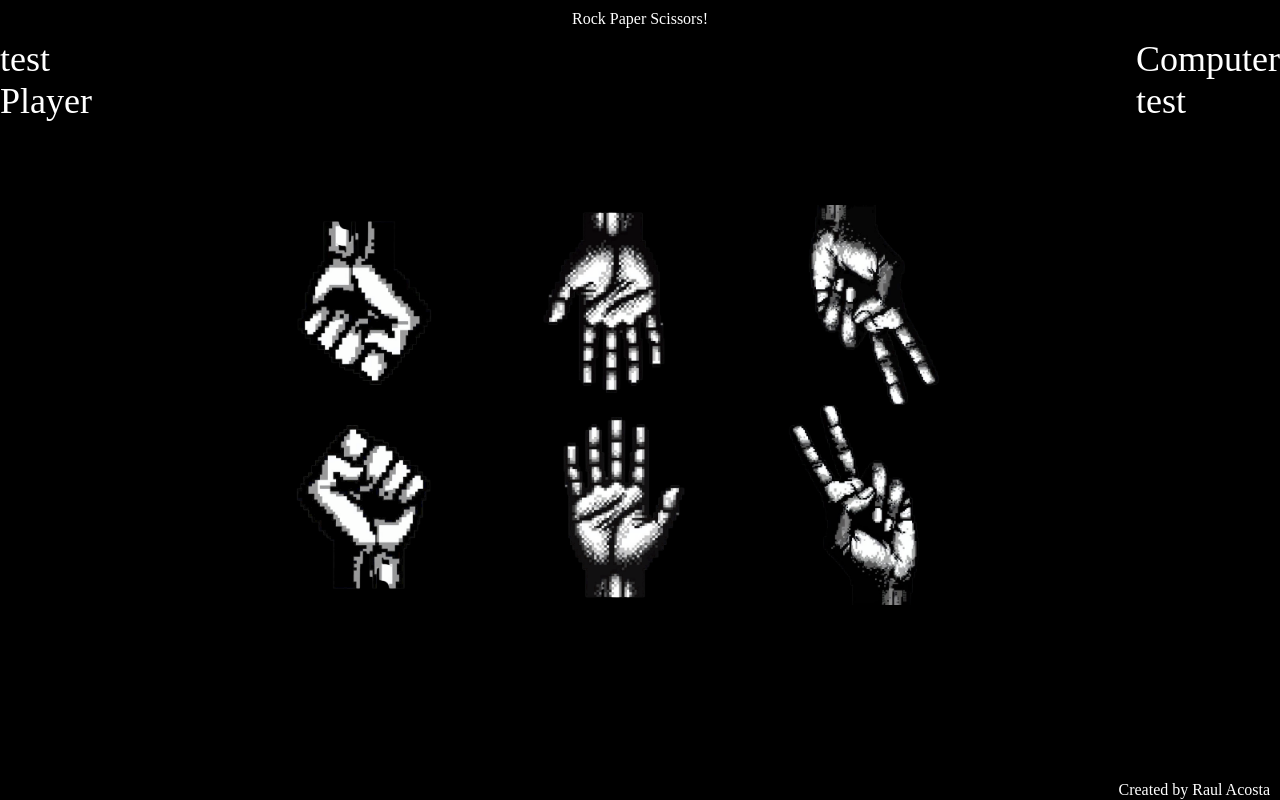
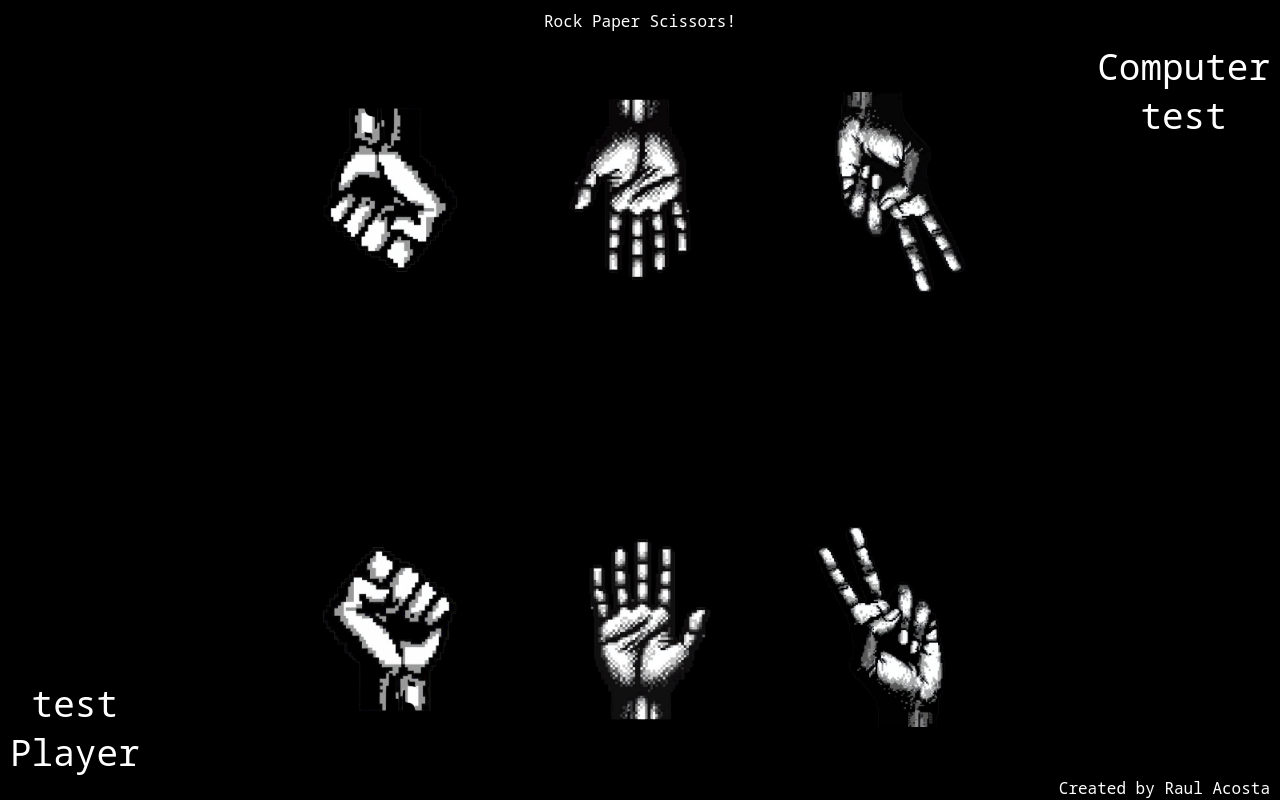
Before and after one commit to racodess/odin-rock-paper-scissors, a plain HTML site: page index.html in a window 1280 px wide. Drawn offline with Linux system fonts and the light colour scheme.

Commit message:
Add Noto Sans Mono font, Adjust alignment of multiple divs

```diff
--- a/style.css
+++ b/style.css
@@ -1,3 +1,5 @@
+@import url("https://fonts.googleapis.com/css2?family=Noto+Sans+Mono:wght@100..900&display=swap");
+
 * {
   margin: 0px;
 }
@@ -8,14 +10,12 @@ body {
   flex-direction: column;
   background-color: black;
   color: white;
-}
-
-#header,
-#footer {
-  padding: 10px;
+  font-family: "Noto Sans Mono", monospace;
+  margin: 0px 10px;
 }
 
 #header {
+  padding: 10px;
   text-align: center;
 }
 
@@ -27,7 +27,7 @@ body {
 #center-container {
   display: flex;
   justify-content: center;
-  flex-grow: 1;
+  flex: auto;
 }
 
 #middle-container {
@@ -37,31 +37,40 @@ body {
   align-items: center;
 }
 
-#score-container {
-  flex-grow: 1;
+#inner-container {
+  flex: auto;
 }
 
 #player-side,
 #computer-side {
   display: flex;
+  padding: 50px;
   gap: 50px;
 }
 
 #left-container,
 #right-container {
+  width: 400px;
   display: flex;
-  flex-grow: 1;
+  flex-direction: column;
+  flex: auto;
   font-size: 36px;
 }
 
 #left-container {
-  justify-content: start;
+  align-items: start;
+  justify-content: end;
 }
 
 #right-container {
-  justify-content: end;
+  align-items: end;
+  justify-content: start;
 }
 
 img {
   height: 200px;
 }
+
+.score-container {
+  text-align: center;
+}
```
